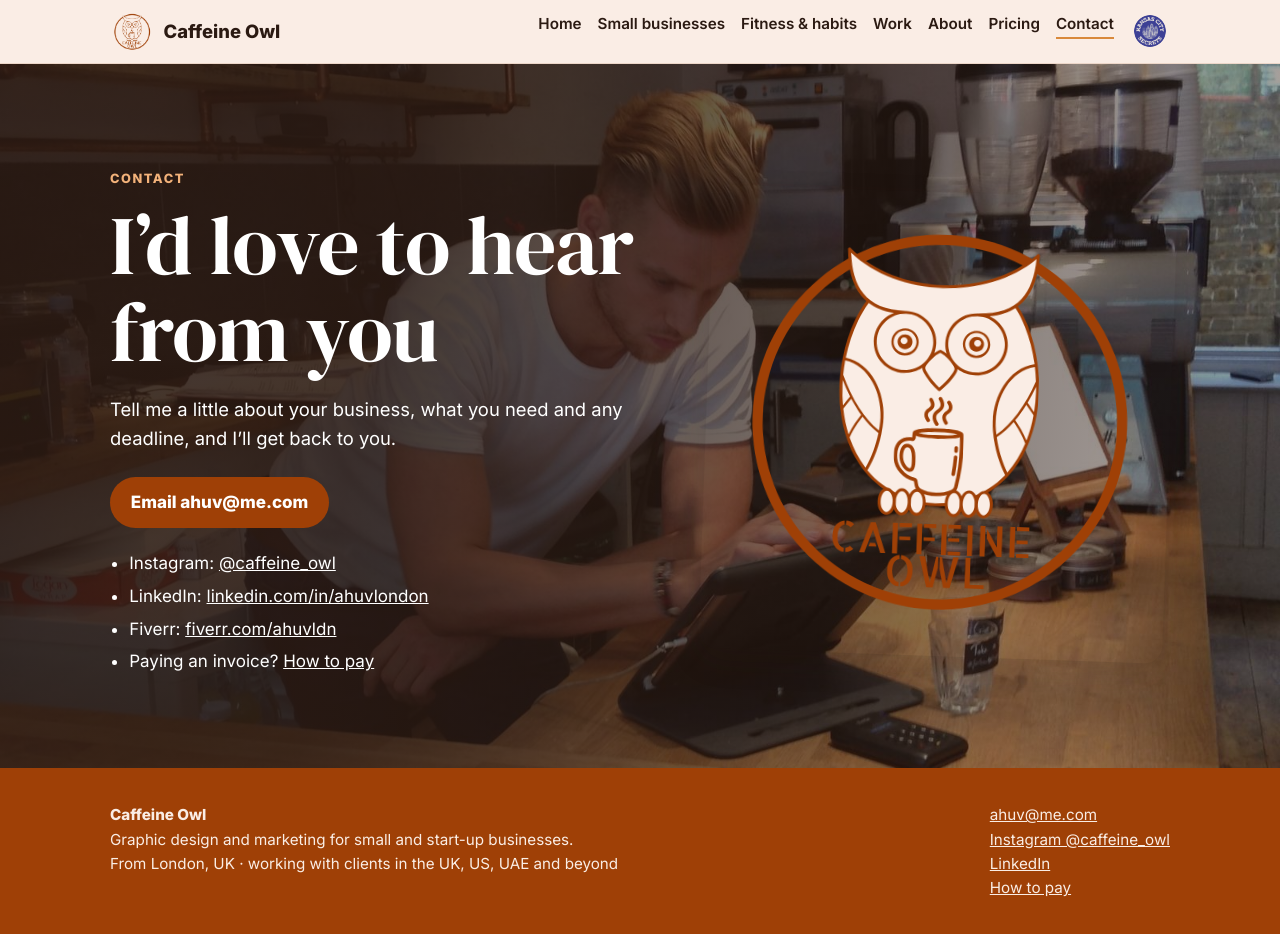
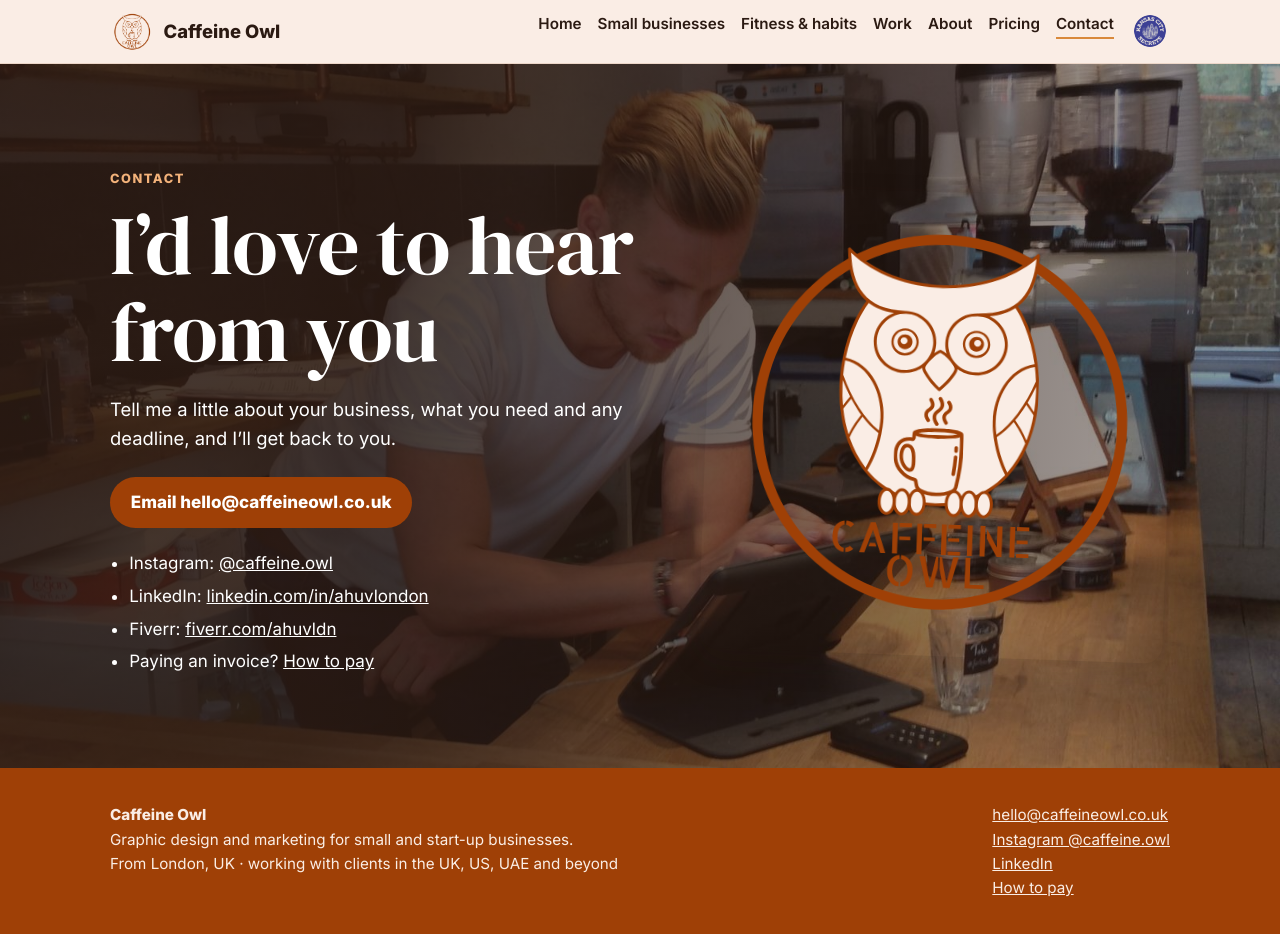
Before and after one commit to ahuvldn/caffeineowl-site, a plain HTML site: page contact.html in a window 1280 px wide. Drawn offline with Linux system fonts and the light colour scheme.

Commit message:
Update contact email to hello@caffeineowl.co.uk, Instagram to @caffeine.owl, drop new logo concepts offer

```diff
--- a/contact.html
+++ b/contact.html
@@ -10,9 +10,9 @@
 <main id="main">
 <section class="hero full parallax" style="--bg:url(img/bg-studio.jpg)"><div class="wrap"><div><p class="eyebrow">Contact</p><h1>I&rsquo;d love to hear from you</h1>
 <p class="lead">Tell me a little about your business, what you need and any deadline, and I&rsquo;ll get back to you.</p>
-<a class="btn" href="mailto:ahuv@me.com?subject=Caffeine%20Owl%20enquiry">Email ahuv@me.com</a>
-<ul class="ticks"><li>Instagram: <a href="https://www.instagram.com/caffeine_owl/">@caffeine_owl</a></li><li>LinkedIn: <a href="https://www.linkedin.com/in/ahuvlondon/">linkedin.com/in/ahuvlondon</a></li><li>Fiverr: <a href="https://www.fiverr.com/ahuvldn">fiverr.com/ahuvldn</a></li><li>Paying an invoice? <a href="https://pay.caffeineowl.co.uk/">How to pay</a></li></ul></div>
+<a class="btn" href="mailto:hello@caffeineowl.co.uk?subject=Caffeine%20Owl%20enquiry">Email hello@caffeineowl.co.uk</a>
+<ul class="ticks"><li>Instagram: <a href="https://www.instagram.com/caffeine.owl">@caffeine.owl</a></li><li>LinkedIn: <a href="https://www.linkedin.com/in/ahuvlondon/">linkedin.com/in/ahuvlondon</a></li><li>Fiverr: <a href="https://www.fiverr.com/ahuvldn">fiverr.com/ahuvldn</a></li><li>Paying an invoice? <a href="https://pay.caffeineowl.co.uk/">How to pay</a></li></ul></div>
 <img class="shot" src="img/logo.png" alt="Caffeine Owl logo" width="500" height="500"></div></section></main>
 <footer><div class="wrap"><div><strong>Caffeine Owl</strong><br>Graphic design and marketing for small and start-up businesses.<br>From London, UK · working with clients in the UK, US, UAE and beyond</div>
-<div><a href="mailto:ahuv@me.com">ahuv@me.com</a><br><a href="https://www.instagram.com/caffeine_owl/">Instagram @caffeine_owl</a><br><a href="https://www.linkedin.com/in/ahuvlondon/">LinkedIn</a><br><a href="https://pay.caffeineowl.co.uk/">How to pay</a></div></div></footer>
+<div><a href="mailto:hello@caffeineowl.co.uk">hello@caffeineowl.co.uk</a><br><a href="https://www.instagram.com/caffeine.owl">Instagram @caffeine.owl</a><br><a href="https://www.linkedin.com/in/ahuvlondon/">LinkedIn</a><br><a href="https://pay.caffeineowl.co.uk/">How to pay</a></div></div></footer>
 </body></html>
```
Also changed, not shown: 404.html (+1 -1 lines), about.html (+1 -1 lines), fitness-habits.html (+1 -1 lines), index.html (+1 -1 lines), midwest-facebook-groups.html (+1 -1 lines), pricing.html (+3 -3 lines), small-businesses.html (+2 -2 lines), work.html (+1 -1 lines).
